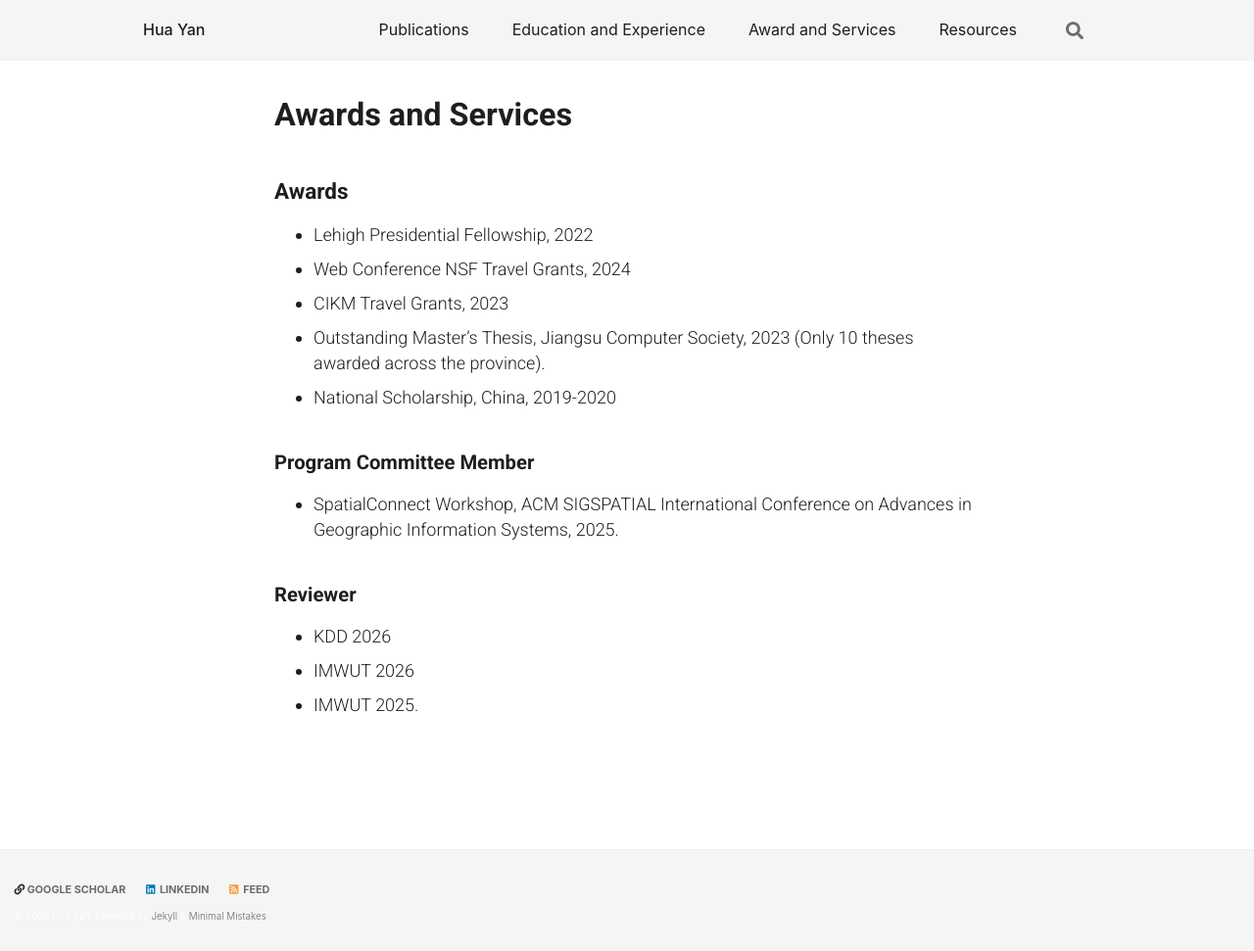
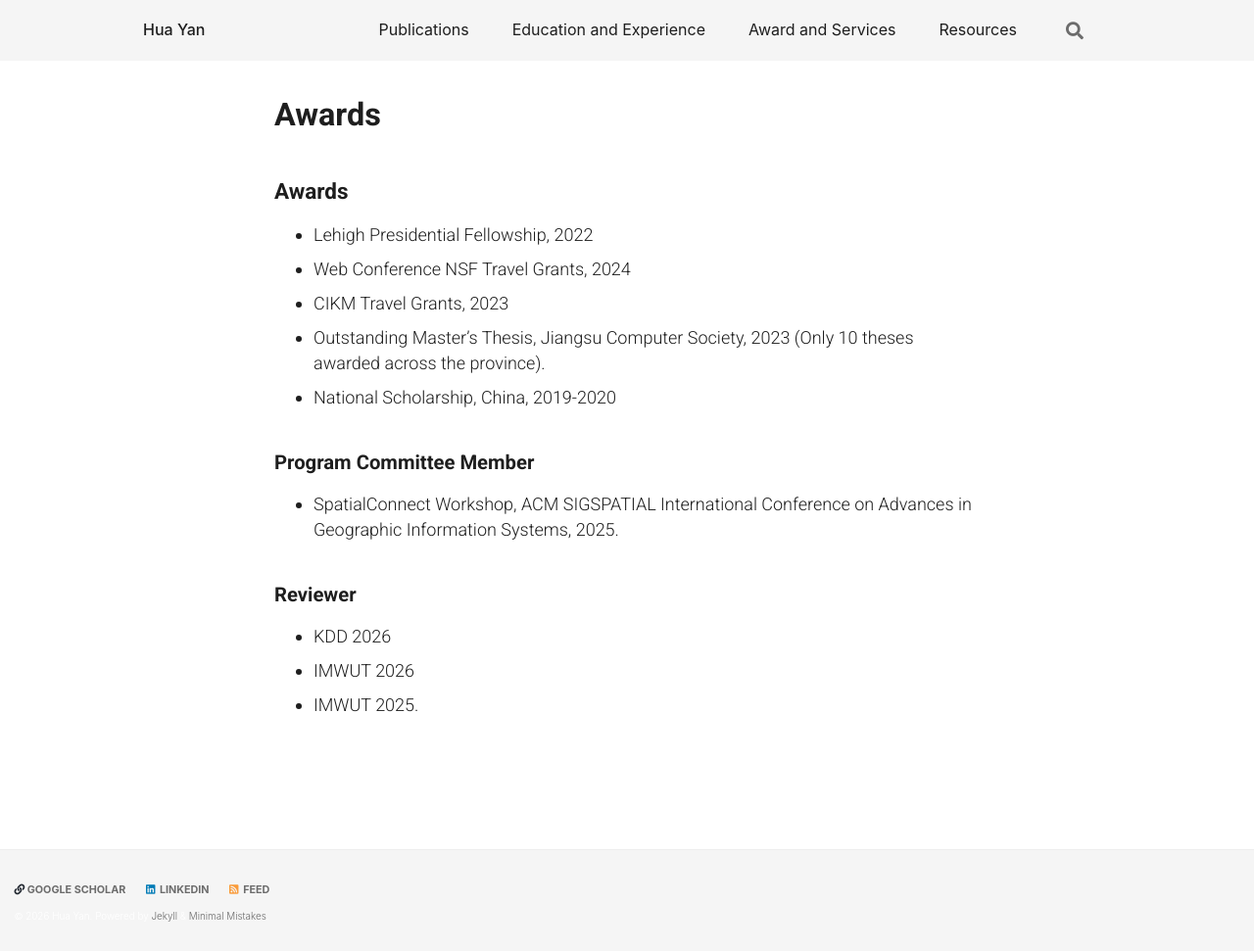
Before and after one commit to huy222-lu/website, a Jekyll site: the page built from _pages/services.md, in a window 1280 px wide. Shown: the whole page at 98% size. Built offline with Jekyll 4.4.1, drawn with Linux system fonts in a browser that asks for light colours; cached includes are drawn as plain includes; a script that is not in the unit is left out; comment, search, counter and statistics services are not loaded; our own code applies the rules of GitHub Pages for plain Markdown files.

Commit message:
Update services.md

```diff
--- a/_pages/services.md
+++ b/_pages/services.md
@@ -1,5 +1,4 @@
 ---
-title: "Awards and Services"
 layout: page
 permalink: /Services/
 author_profile: false
```
